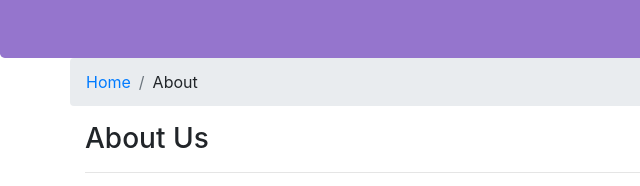
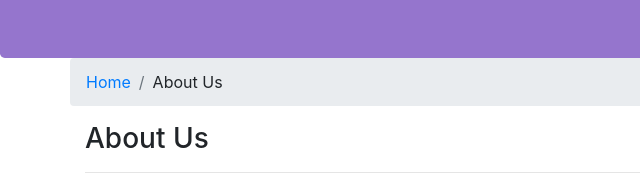
Before and after one commit to jasonywang0/Restaurant-Bootstrap, a website: page aboutus.html in a window 1280 px wide. Shown: the part 276-462 px from the top of the page, 0-640 px from the left. Drawn offline with nearby package versions, Linux system fonts and the light colour scheme.

Commit message:
fixed about us text

```diff
--- a/aboutus.html
+++ b/aboutus.html
@@ -58,7 +58,7 @@
             <div class="row">
                 <ol class="col-12 breadcrumb">
                     <li class="breadcrumb-item"><a href="./index.html">Home</a></li>
-                    <li class="breadcrumb-item">About</li>
+                    <li class="breadcrumb-item">About Us</li>
                 </ol>
                 <div class="col-12">
                     <h3>About Us</h3>
```
